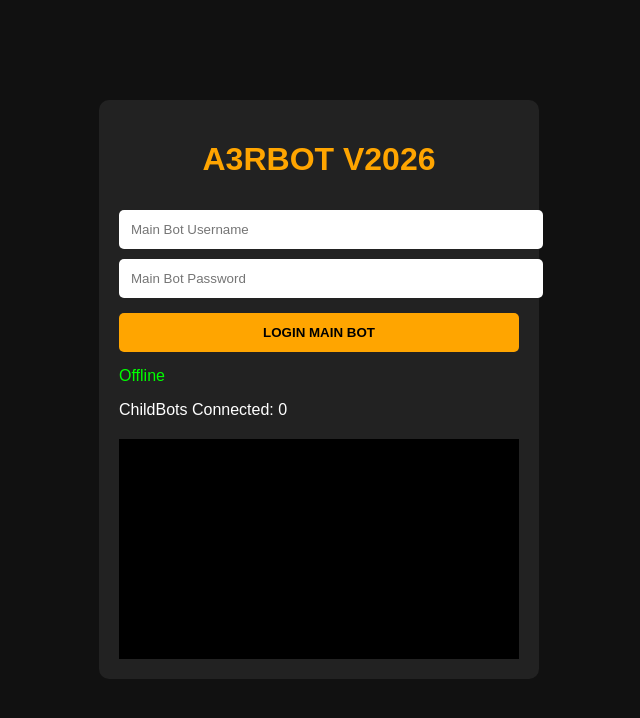
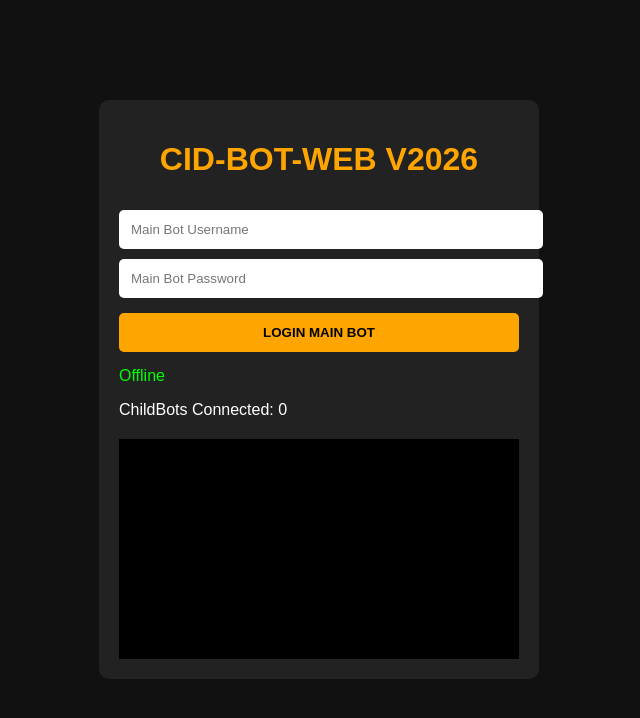
Before and after one commit to Broomran/Bot_bro, a website: page public/index.html in a window 1280 px wide. Shown: the whole page, without its empty margins (321-961 px from the left). Drawn offline with Linux system fonts and the light colour scheme.

Commit message:
index.html

```diff
--- a/public/index.html
+++ b/public/index.html
@@ -8,7 +8,7 @@
 
 <div class="login-box">
 
-<h1>A3RBOT V2026</h1>
+<h1>CID-BOT-WEB V2026</h1>
 
 <input type="text" id="username" placeholder="Main Bot Username">
 
```
